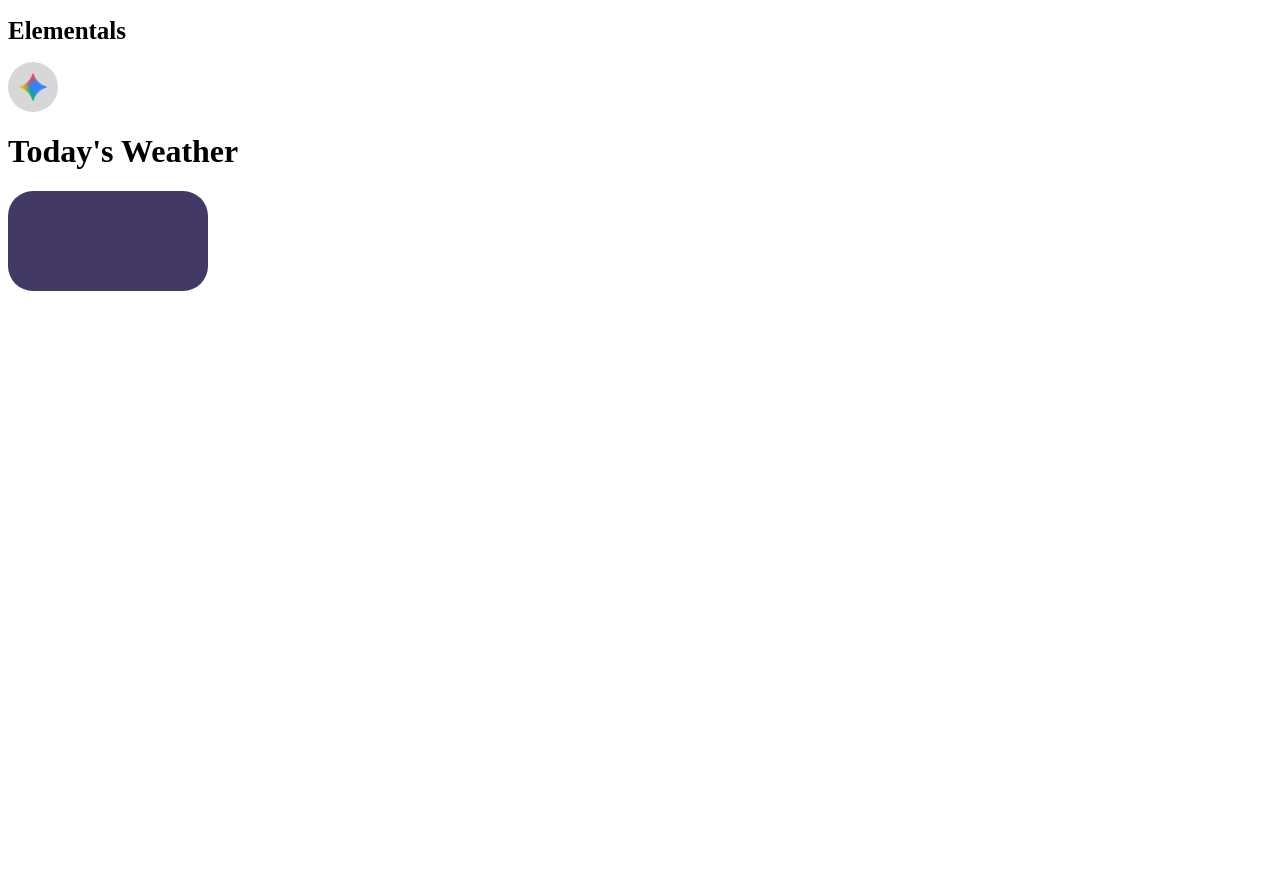
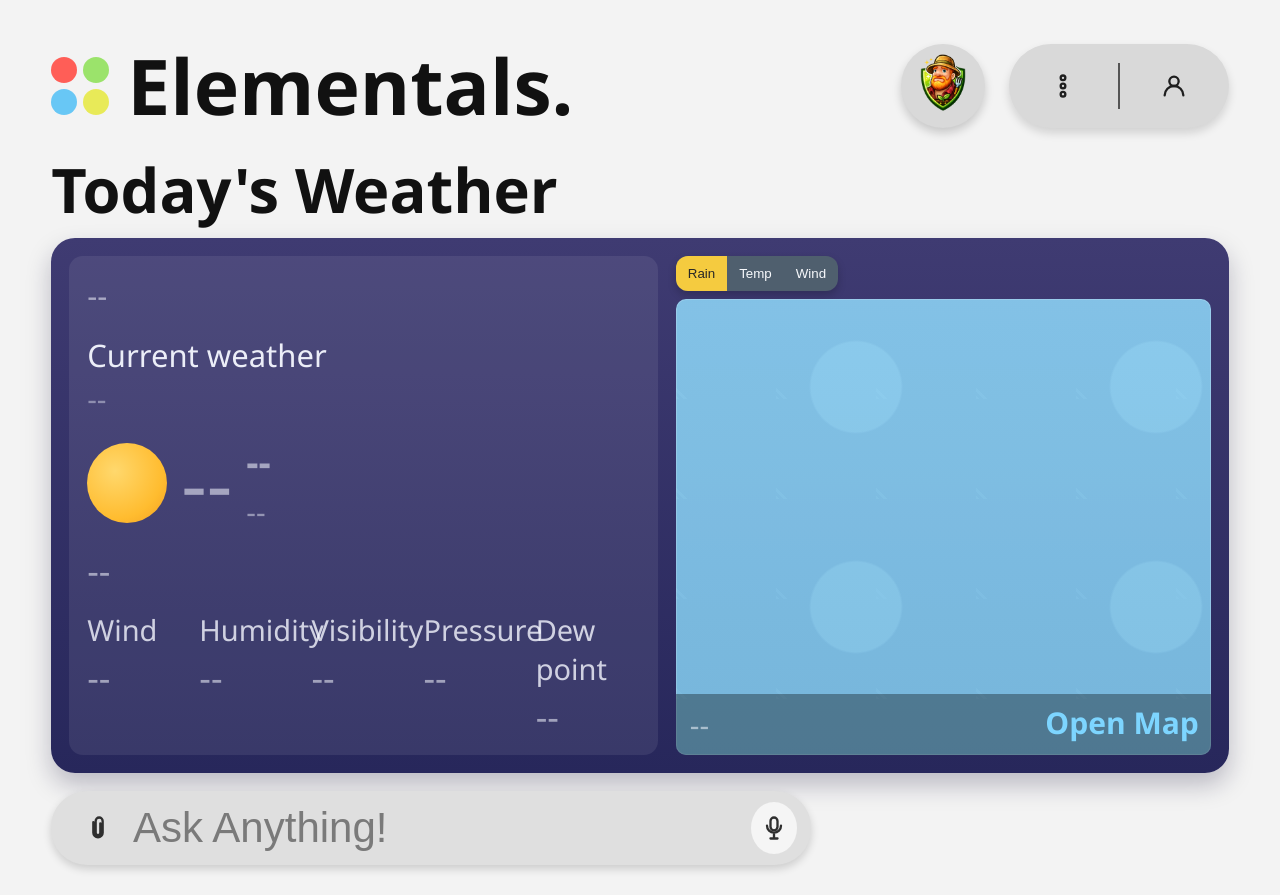
Before and after one commit to ReinaDNA/Machine-not-Learning, a Flask app: template templates/main_page.html in a window 1280 px wide. Before the commit the page ends 291 px from the top, so only its background shows below. Run offline with Flask 3, Linux system fonts and the light colour scheme; the template is opened without the code that fills it, so the values that code supplies are empty.

Commit message:
main page completed

```diff
--- a/static/main_page.css
+++ b/static/main_page.css
@@ -0,0 +1,514 @@
+:root {
+    --bg: #f3f3f3;
+    --text: #111111;
+    --muted: #666666;
+    --card: #2f2e66;
+    --card-deep: #23224f;
+    --panel: rgba(255, 255, 255, 0.08);
+}
+
+* {
+    box-sizing: border-box;
+}
+
+body {
+    margin: 0;
+    font-family: "Segoe UI", Tahoma, Geneva, Verdana, sans-serif;
+    color: var(--text);
+    background-color: var(--bg);
+}
+
+.page {
+    width: min(1320px, 92vw);
+    margin: 44px auto 18px;
+}
+
+.top-row {
+    display: flex;
+    align-items: center;
+    justify-content: space-between;
+    gap: 24px;
+}
+
+.brand {
+    display: flex;
+    align-items: center;
+    gap: 18px;
+}
+
+.logo-grid {
+    width: 58px;
+    display: grid;
+    grid-template-columns: repeat(2, 1fr);
+    gap: 6px;
+}
+
+.dot {
+    width: 26px;
+    height: 26px;
+    border-radius: 50%;
+}
+
+.red {
+    background: #ff5e57;
+}
+
+.green {
+    background: #9be36b;
+}
+
+.blue {
+    background: #68c7f5;
+}
+
+.yellow {
+    background: #e8ea58;
+}
+
+.title {
+    margin: 0;
+    font-size: clamp(48px, 6vw, 84px);
+    font-weight: 800;
+    line-height: 1;
+}
+
+.top-actions {
+    display: flex;
+    align-items: center;
+    gap: 24px;
+}
+
+.ai {
+    width: 84px;
+    height: 84px;
+    border-radius: 50%;
+    border: none;
+    padding: 0;
+    background: #d9d9d9;
+    box-shadow: 0 5px 10px rgba(0, 0, 0, 0.18);
+    cursor: pointer;
+}
+
+.ai img {
+    width: 100%;
+    height: 100%;
+    object-fit: cover;
+    border-radius: 50%;
+    display: block;
+}
+
+.action-pill {
+    min-width: 220px;
+    height: 84px;
+    border-radius: 42px;
+    background: #d9d9d9;
+    display: flex;
+    align-items: center;
+    justify-content: space-evenly;
+    box-shadow: 0 5px 10px rgba(0, 0, 0, 0.14);
+}
+
+.pill-btn {
+    border: none;
+    background: transparent;
+    cursor: pointer;
+    color: #1f1f1f;
+    width: 56px;
+    height: 56px;
+    display: grid;
+    place-items: center;
+}
+
+.pill-divider {
+    width: 2px;
+    height: 54%;
+    background: #1f1f1f;
+    opacity: 0.7;
+}
+
+.icon-svg {
+    width: 28px;
+    height: 28px;
+    fill: none;
+    stroke: currentColor;
+    stroke-width: 2;
+    stroke-linecap: round;
+    stroke-linejoin: round;
+}
+
+.weather-title {
+    margin: 28px 0 14px;
+    font-size: clamp(40px, 4.8vw, 64px);
+    line-height: 1.1;
+}
+
+.weather-card {
+    width: 100%;
+    min-height: 350px;
+    border-radius: 24px;
+    background: linear-gradient(180deg, #3f3b72 0%, #27275b 100%);
+    display: grid;
+    grid-template-columns: 1.1fr 1fr;
+    gap: 18px;
+    padding: 18px;
+    color: #f5f7ff;
+}
+
+.left-panel {
+    border-radius: 14px;
+    background: var(--panel);
+    padding: 18px 18px 14px;
+}
+
+.location {
+    margin: 0;
+    font-size: 31px;
+}
+
+.current {
+    margin: 18px 0 2px;
+    font-size: 31px;
+    opacity: 0.95;
+}
+
+.time {
+    margin: 0;
+    font-size: 30px;
+    opacity: 0.75;
+}
+
+.temp-row {
+    display: flex;
+    align-items: center;
+    gap: 14px;
+    margin: 16px 0;
+}
+
+.weather-icon {
+    width: 80px;
+    height: 80px;
+    border-radius: 50%;
+    background: radial-gradient(circle at 35% 35%, #ffd86d 0, #ffbc2f 65%, #f29e21 100%);
+    display: inline-block;
+}
+
+.temp {
+    margin: 0;
+    font-size: clamp(64px, 6.2vw, 92px);
+    line-height: 1;
+}
+
+.summary .status {
+    margin: 0;
+    font-size: 38px;
+    font-weight: 700;
+}
+
+.location:empty::before,
+.time:empty::before,
+.temp:empty::before,
+.status:empty::before,
+.feels:empty::before,
+.forecast:empty::before,
+.value:empty::before,
+.map-overlay:empty::before {
+    content: "--";
+    opacity: 0.55;
+}
+
+.summary .feels {
+    margin: 4px 0 0;
+    font-size: 30px;
+    opacity: 0.84;
+}
+
+.forecast {
+    margin: 4px 0 16px;
+    font-size: 36px;
+    line-height: 1.3;
+}
+
+.metrics {
+    display: grid;
+    grid-template-columns: repeat(5, minmax(0, 1fr));
+    gap: 8px;
+}
+
+.label {
+    margin: 0 0 4px;
+    font-size: 29px;
+    opacity: 0.8;
+}
+
+.value {
+    margin: 0;
+    font-size: 36px;
+}
+
+.map-panel {
+    display: flex;
+    flex-direction: column;
+    gap: 8px;
+}
+
+.map-toolbar {
+    display: inline-flex;
+    width: fit-content;
+    border-radius: 12px;
+    overflow: hidden;
+    background: #4f5f6e;
+    box-shadow: 0 4px 8px rgba(0, 0, 0, 0.2);
+}
+
+.map-tool {
+    border: none;
+    background: transparent;
+    color: #f7f9fc;
+    padding: 10px 12px;
+    cursor: pointer;
+}
+
+.map-tool.active {
+    background: #f5cb3f;
+    color: #272727;
+}
+
+.map-box {
+    flex: 1;
+    border-radius: 10px;
+    position: relative;
+    overflow: hidden;
+    background-image: linear-gradient(180deg, rgba(139, 209, 243, 0.9), rgba(127, 197, 233, 0.9)),
+        radial-gradient(circle at 60% 40%, rgba(230, 230, 230, 0.55) 0, rgba(230, 230, 230, 0.55) 20%, transparent 21%),
+        linear-gradient(45deg, rgba(255, 255, 255, 0.2) 0 2%, transparent 2% 4%, rgba(255, 255, 255, 0.2) 4% 6%, transparent 6%);
+    background-size: auto, 300px 220px, 100px 100px;
+}
+
+.map-overlay {
+    position: absolute;
+    left: 0;
+    bottom: 0;
+    margin: 0;
+    width: 100%;
+    padding: 10px 14px;
+    background: rgba(0, 0, 0, 0.34);
+    font-size: 30px;
+}
+
+.map-link {
+    position: absolute;
+    right: 12px;
+    bottom: 12px;
+    color: #7dd5ff;
+    text-decoration: none;
+    font-size: 30px;
+    font-weight: 700;
+}
+
+.chat-block {
+    margin-top: 18px;
+    max-width: 760px;
+}
+
+.prompt-bar {
+    background: #dfdfdf;
+    border-radius: 36px;
+    min-height: 74px;
+    display: flex;
+    align-items: center;
+    justify-content: space-between;
+    gap: 10px;
+    padding: 8px 14px 8px 24px;
+    box-shadow: 0 4px 8px rgba(0, 0, 0, 0.16);
+}
+
+.prompt-bar p {
+    margin: 0;
+    flex: 1;
+    font-size: 42px;
+    color: #7a7a7a;
+}
+
+.icon-btn {
+    border: none;
+    background: transparent;
+    color: #2f2f2f;
+    width: 52px;
+    height: 52px;
+    display: grid;
+    place-items: center;
+    border-radius: 50%;
+    cursor: pointer;
+}
+
+.mic {
+    background: #f5f5f5;
+}
+
+.suggestions {
+    margin-top: 12px;
+    display: flex;
+    flex-direction: column;
+    gap: 10px;
+}
+
+#chat-input {
+    border: none;
+    outline: none;
+    background: transparent;
+    width: 100%;
+    font-size: 42px;
+    color: #333333;
+}
+
+#chat-input::placeholder {
+    color: #7a7a7a;
+}
+
+.suggest-title {
+    border-radius: 30px;
+    background: #e7e7e7;
+    min-height: 58px;
+    display: flex;
+    align-items: center;
+    padding: 0 22px;
+    font-size: 40px;
+    font-weight: 600;
+    color: #595959;
+    box-shadow: 0 4px 7px rgba(0, 0, 0, 0.1);
+}
+
+.chip {
+    border: none;
+    border-radius: 22px;
+    min-height: 58px;
+    text-align: left;
+    padding: 0 22px;
+    font-size: 42px;
+    color: #606060;
+    background: #e4e4e4;
+    cursor: pointer;
+    box-shadow: 0 4px 7px rgba(0, 0, 0, 0.14);
+}
+
+@media (max-width: 1080px) {
+    .page {
+        margin-top: 20px;
+    }
+
+    .top-row {
+        flex-wrap: wrap;
+    }
+
+    .weather-card {
+        grid-template-columns: 1fr;
+    }
+
+    .metrics {
+        grid-template-columns: repeat(3, minmax(0, 1fr));
+    }
+}
+
+@media (max-width: 700px) {
+    .metrics {
+        grid-template-columns: repeat(2, minmax(0, 1fr));
+    }
+
+    .top-actions {
+        width: 100%;
+        justify-content: space-between;
+    }
+
+    .action-pill {
+        min-width: 170px;
+        height: 68px;
+    }
+
+    .ai {
+        width: 68px;
+        height: 68px;
+    }
+}
+/* Interaction layer: hover, active, focus, and stronger shadows */
+.ai,
+.action-pill,
+.pill-btn,
+.weather-card,
+.map-tool,
+.map-link,
+.prompt-bar,
+.icon-btn,
+.chip {
+    transition: transform 0.2s ease, box-shadow 0.2s ease, background-color 0.2s ease, color 0.2s ease;
+}
+
+.weather-card {
+    box-shadow: 0 12px 24px rgba(22, 20, 55, 0.25);
+}
+
+.map-box {
+    box-shadow: inset 0 0 0 1px rgba(255, 255, 255, 0.18);
+}
+
+.ai:hover {
+    transform: translateY(-2px) scale(1.02);
+    box-shadow: 0 10px 18px rgba(0, 0, 0, 0.24);
+}
+
+.ai:active {
+    transform: translateY(0) scale(0.98);
+}
+
+.action-pill:hover {
+    transform: translateY(-1px);
+    box-shadow: 0 10px 16px rgba(0, 0, 0, 0.2);
+}
+
+.pill-btn:hover {
+    background-color: rgba(0, 0, 0, 0.07);
+}
+
+.pill-btn:active {
+    transform: scale(0.94);
+}
+
+.weather-card:hover {
+    transform: translateY(-2px);
+    box-shadow: 0 16px 30px rgba(22, 20, 55, 0.32);
+}
+
+.map-tool:hover {
+    background: rgba(255, 255, 255, 0.16);
+}
+
+.map-tool:active {
+    transform: scale(0.95);
+}
+
+.map-link:hover {
+    color: #b8ebff;
+    transform: translateY(-1px);
+}
+
+.prompt-bar:focus-within {
+    transform: translateY(-1px);
+    box-shadow: 0 10px 18px rgba(0, 0, 0, 0.2);
+}
+
+.icon-btn:hover {
+    background: rgba(0, 0, 0, 0.08);
+}
+
+.icon-btn:active {
+    transform: scale(0.93);
+}
+
+.chip:hover {
+    transform: translateY(-2px);
+    background: #eeeeee;
+    box-shadow: 0 8px 14px rgba(0, 0, 0, 0.18);
+}
+
+.chip:active {
+    transform: translateY(0);
+}
--- a/templates/main_page.html
+++ b/templates/main_page.html
@@ -2,48 +2,119 @@
 <html>
 <head>
     <title>Elementals</title>
-    <style>
-        .title {
-            font-size: 25px;
-        }
-
-        .ai {
-            width: 50px;
-            height: 50px;
-            background-color: rgb(215, 215, 215);
-            border-radius: 50%;
-            border: none;
-            padding: 0;
-            display: flex;
-            align-items: center;
-            justify-content: center;
-            cursor: pointer;
-        }
-
-        .ai:hover{
-            box-shadow: 5px 5px 5px rgba(0,0,0,0.3);
-        }
-
-
-        .ai img {
-            width: 30px;
-            height: 30px;
-        }
-    </style>
+    <link rel="stylesheet" href="../static/main_page.css">
 </head>
 
 <body>
-    <h1 class="title">Elementals</h1>
+    <main class="page">
+        <header class="top-row">
+            <div class="brand">
+                <div class="logo-grid" aria-hidden="true">
+                    <span class="dot red"></span>
+                    <span class="dot green"></span>
+                    <span class="dot blue"></span>
+                    <span class="dot yellow"></span>
+                </div>
+                <h1 class="title">Elementals.</h1>
+            </div>
 
-    <button class="ai">
-      <img src="./image/logo.png" alt="logo">
-    </button>
+            <div class="top-actions">
+                <button class="ai" aria-label="AI assistant">
+                    <img src="./image/ailogo.png" alt="AI logo">
+                </button>
+                <div class="action-pill">
+                    <button class="pill-btn" aria-label="More options" type="button">
+                        <svg class="icon-svg" viewBox="0 0 24 24" aria-hidden="true">
+                            <circle cx="12" cy="5" r="2"></circle>
+                            <circle cx="12" cy="12" r="2"></circle>
+                            <circle cx="12" cy="19" r="2"></circle>
+                        </svg>
+                    </button>
+                    <span class="pill-divider"></span>
+                    <button class="pill-btn" aria-label="Profile" type="button">
+                        <svg class="icon-svg" viewBox="0 0 24 24" aria-hidden="true">
+                            <circle cx="12" cy="8" r="4"></circle>
+                            <path d="M4 20a8 8 0 0 1 16 0"></path>
+                        </svg>
+                    </button>
+                </div>
+            </div>
+        </header>
 
-    <h1 class="weather">
-      Today's Weather
-    </h1>
+        <h2 class="weather-title">Today's Weather</h2>
 
-    <div style="width: 200px; height: 100px; background-color: #433965; border-radius: 25px;"></div>
+        <section class="weather-card">
+            <div class="left-panel">
+                <p class="location" id="weather-location"></p>
+                <p class="current">Current weather</p>
+                <p class="time" id="weather-time"></p>
 
+                <div class="temp-row">
+                    <span class="weather-icon" id="weather-icon" aria-hidden="true"></span>
+                    <p class="temp" id="weather-temp"></p>
+                    <div class="summary">
+                        <p class="status" id="weather-status"></p>
+                        <p class="feels" id="weather-feels"></p>
+                    </div>
+                </div>
+
+                <p class="forecast" id="weather-forecast"></p>
+
+                <div class="metrics" id="weather-metrics">
+                    <div>
+                        <p class="label">Wind</p>
+                        <p class="value" id="weather-wind"></p>
+                    </div>
+                    <div>
+                        <p class="label">Humidity</p>
+                        <p class="value" id="weather-humidity"></p>
+                    </div>
+                    <div>
+                        <p class="label">Visibility</p>
+                        <p class="value" id="weather-visibility"></p>
+                    </div>
+                    <div>
+                        <p class="label">Pressure</p>
+                        <p class="value" id="weather-pressure"></p>
+                    </div>
+                    <div>
+                        <p class="label">Dew point</p>
+                        <p class="value" id="weather-dew-point"></p>
+                    </div>
+                </div>
+            </div>
+
+            <div class="map-panel">
+                <div class="map-toolbar">
+                    <button class="map-tool active" type="button">Rain</button>
+                    <button class="map-tool" type="button">Temp</button>
+                    <button class="map-tool" type="button">Wind</button>
+                </div>
+                <div class="map-box">
+                    <p class="map-overlay" id="weather-alert"></p>
+                    <a href="#" class="map-link" id="weather-map-link">Open Map</a>
+                </div>
+            </div>
+        </section>
+
+        <section class="chat-block">
+            <div class="prompt-bar">
+                <button class="icon-btn" type="button" aria-label="Attach file">
+                    <svg class="icon-svg" viewBox="0 0 24 24" aria-hidden="true">
+                        <path d="M8 7v9a4 4 0 0 0 8 0V6a3 3 0 0 0-6 0v10a2 2 0 0 0 4 0V8"></path>
+                    </svg>
+                </button>
+                <input id="chat-input" type="text" placeholder="Ask Anything!" />
+                <button class="mic icon-btn" aria-label="Voice input" type="button">
+                    <svg class="icon-svg" viewBox="0 0 24 24" aria-hidden="true">
+                        <rect x="9" y="3" width="6" height="11" rx="3"></rect>
+                        <path d="M6 10a6 6 0 0 0 12 0M12 16v5M9 21h6"></path>
+                    </svg>
+                </button>
+            </div>
+
+            <div class="suggestions" id="suggestions-container"></div>
+        </section>
+    </main>
 </body>
 </html>
```
Also changed, not shown: templates/image/ailogo.png (added), templates/image/logo.png (deleted).
